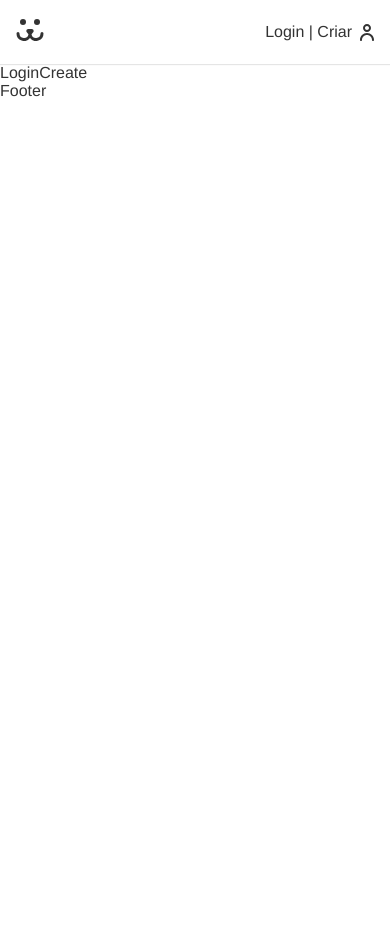
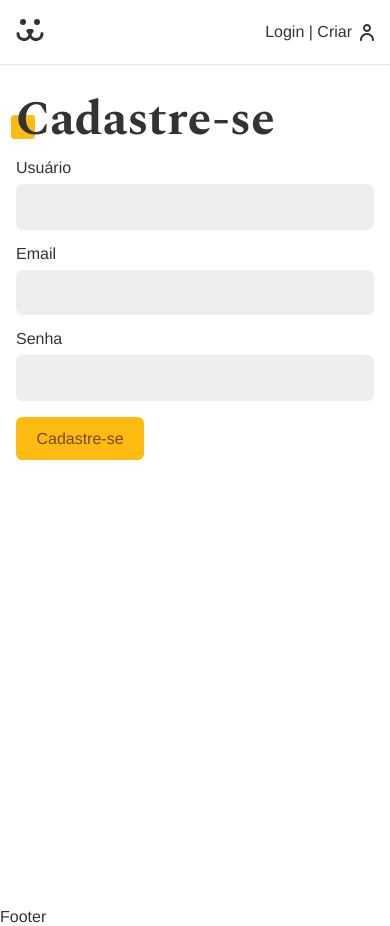
Before and after one commit to brpadilha/dog-social-network, a React (Create React App) app: page /login/criar in a window 390 px wide. Before the commit the page ends 844 px from the top, so only its background shows below. Built offline with nearby package versions, Linux system fonts and the light colour scheme.

Commit message:
Estiliza página de login

```diff
--- a/src/Components/Login/Login.js
+++ b/src/Components/Login/Login.js
@@ -5,6 +5,7 @@
 import { LoginPasswordReset } from "./LoginPasswordReset";
 import { useContext } from "react";
 import { UserContext } from "../../Hooks/UserContext";
+import styles from "./Login.module.css";
 
 export const Login = () => {
   const { login } = useContext(UserContext);
@@ -12,7 +13,8 @@
   if (login === true) return <Navigate to="/conta" />;
 
   return (
-    <div>
+    <section className={styles.login}>
+      <div className={styles.forms}>
         <Routes>
           <Route path="/" element={<LoginForm />} />
           <Route path="criar" element={<LoginCreate />} />
@@ -20,5 +22,6 @@
           <Route path="resetar" element={<LoginPasswordReset />} />
         </Routes>
       </div>
+    </section>
   );
 };
--- /dev/null
+++ b/src/Components/Login/Login.module.css
@@ -0,0 +1,34 @@
+.login{
+  display: grid;
+  grid-template-columns: 1fr 1fr;
+  min-height: 100vh;
+  gap:2rem;
+}
+/* para imagem ficar antes do login */
+.login::before{
+  display: block;
+  content:"";
+  background: url('../../Assets//login.jpg') no-repeat center center;
+  background-size: cover;
+}
+
+.forms{
+  max-width: 30rem;
+  padding: 1rem;
+}
+
+/* Para adicionar responsividade para quando o dispositivo tem no máximo 40rem */
+
+@media (max-width:40rem){
+  .login{
+    grid-template-columns: 1fr;
+  }
+
+  .login::before{
+    display: none;
+  }
+
+  .forms{
+    max-width: 100%;
+  }
+}
--- a/src/Components/Login/LoginCreate.js
+++ b/src/Components/Login/LoginCreate.js
@@ -1,5 +1,40 @@
 import React from "react";
+import { USER_CREATE } from "../../api";
+import { useForm } from "../../Hooks/useForm";
+import { UserContext } from "../../Hooks/UserContext";
+import { Button } from "../Forms/Button";
+import { Input } from "../Forms/Input";
 
 export const LoginCreate = () => {
-  return <div>LoginCreate</div>;
+  const username = useForm();
+  const email = useForm("email");
+  const password = useForm();
+
+  const { userLogin } = React.useContext(UserContext);
+
+  async function handleSubmit(event) {
+    event.preventDefault();
+    const { url, options } = USER_CREATE({
+      username: username.value,
+      email: email.value,
+      password: password.value,
+    });
+
+    const response = await fetch(url, options);
+    // para logar automaticamente
+    if (response.ok) userLogin(username.value, password.value);
+  }
+
+  return (
+    <section className="animeLeft">
+      <h1 className="title">Cadastre-se</h1>
+      <form onSubmit={handleSubmit}>
+        <Input label="Usuário" type="text" name="username" {...username} />
+        <Input label="Email" type="email" name="email" {...email} />
+        <Input label="Senha" type="password" name="password" {...password} />
+
+        <Button>Cadastre-se</Button>
+      </form>
+    </section>
+  );
 };
--- a/src/Components/Login/LoginForm.js
+++ b/src/Components/Login/LoginForm.js
@@ -44,7 +44,6 @@
           Cadastro
         </Link>
       </div>
-      <Link to="/login/criar">Cadastro</Link>
     </section>
   );
 };
--- a/src/api.js
+++ b/src/api.js
@@ -36,3 +36,16 @@
     },
   };
 }
+
+export function USER_CREATE(body) {
+  return {
+    url: API_URL + "/api/user",
+    options: {
+      method: "POST",
+      headers: {
+        "Content-Type": "application/json",
+      },
+      body: JSON.stringify(body),
+    },
+  };
+}
```
Also changed, not shown: 2 other files (tests, documents, lock files or other folders). Lines whose indentation alone changed are shown as unchanged.
